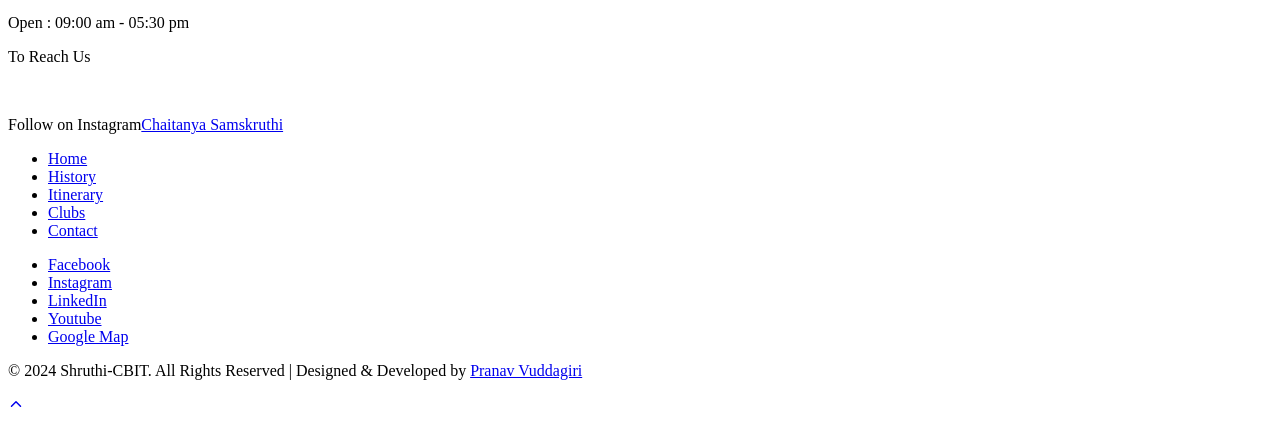
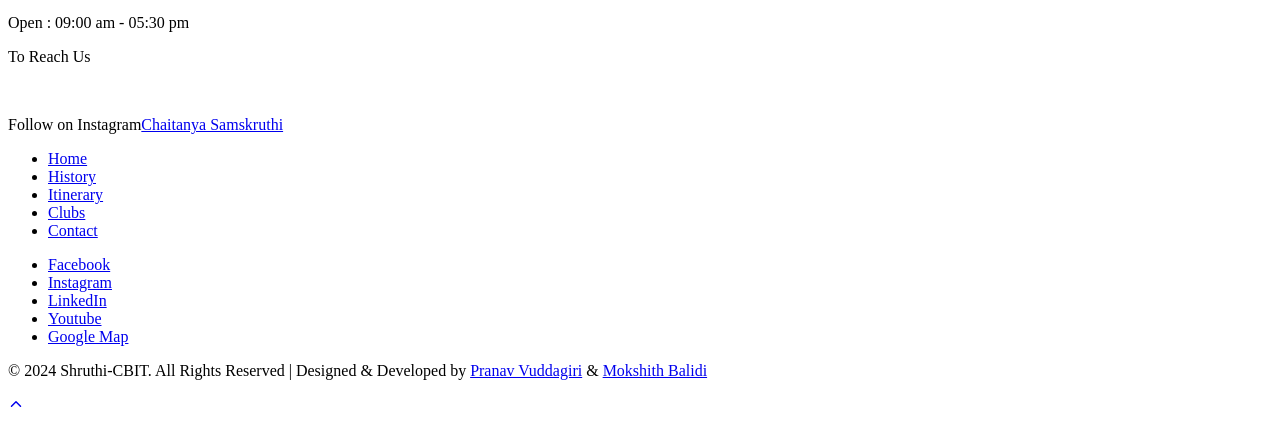
Before and after one commit to Bmokshith2406/Testing, a plain HTML site: page day3.html in a window 1280 px wide. Shown: the part 2878-3302 px from the top of the page. Drawn offline with nearby package versions, Linux system fonts and the light colour scheme; a script that the page names is missing; a web font is replaced by a local one.

Commit message:
Update day3.html

```diff
--- a/day3.html
+++ b/day3.html
@@ -686,6 +686,13 @@
               class="link"
               >Pranav Vuddagiri</a
             >
+            &
+            <a
+              href="https://www.linkedin.com/in/mokshithbalidi/"
+              target="_blank"
+              class="link"
+              >Mokshith Balidi</a
+            >
           </p>
         </div>
       </div>
```
